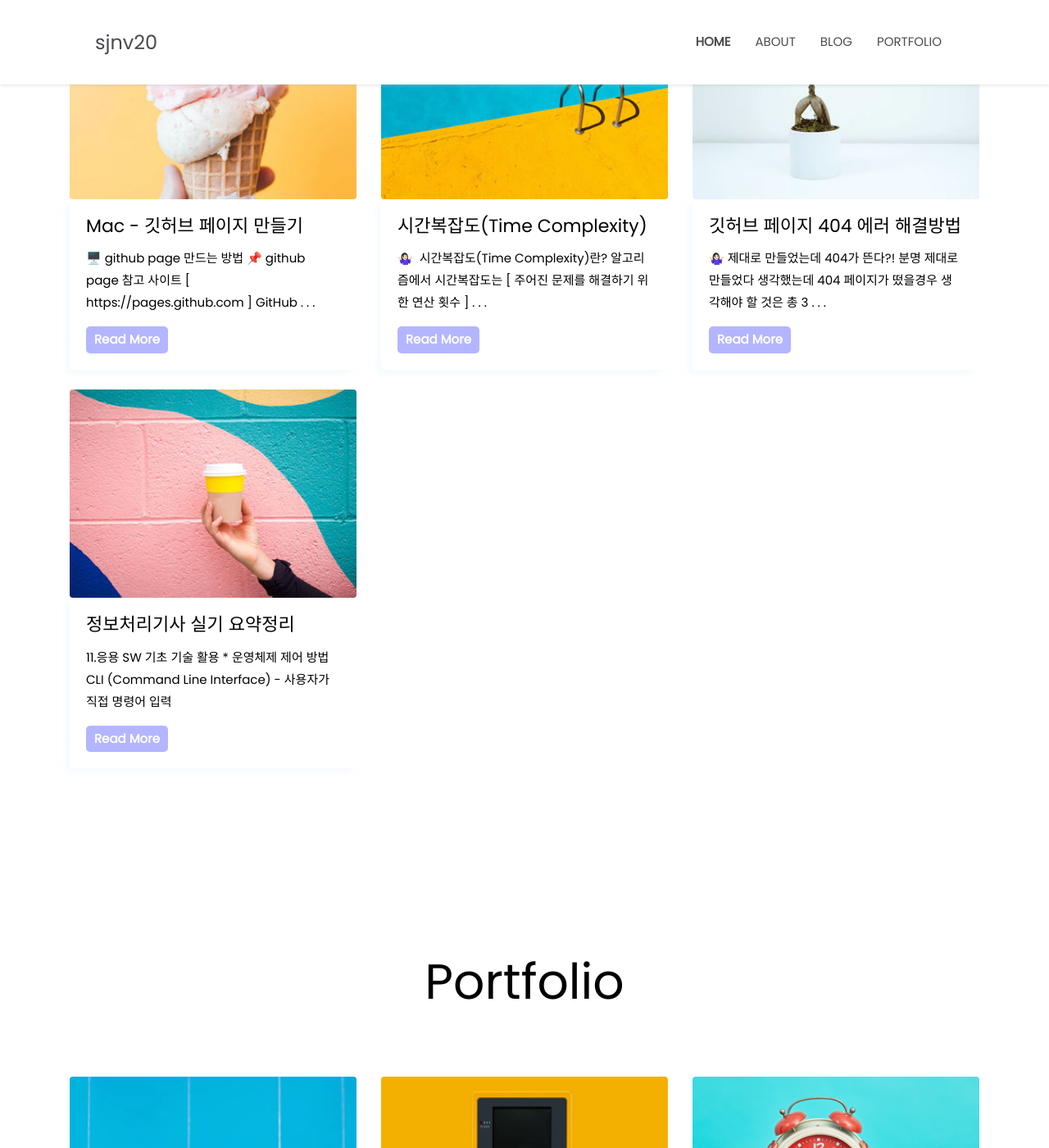
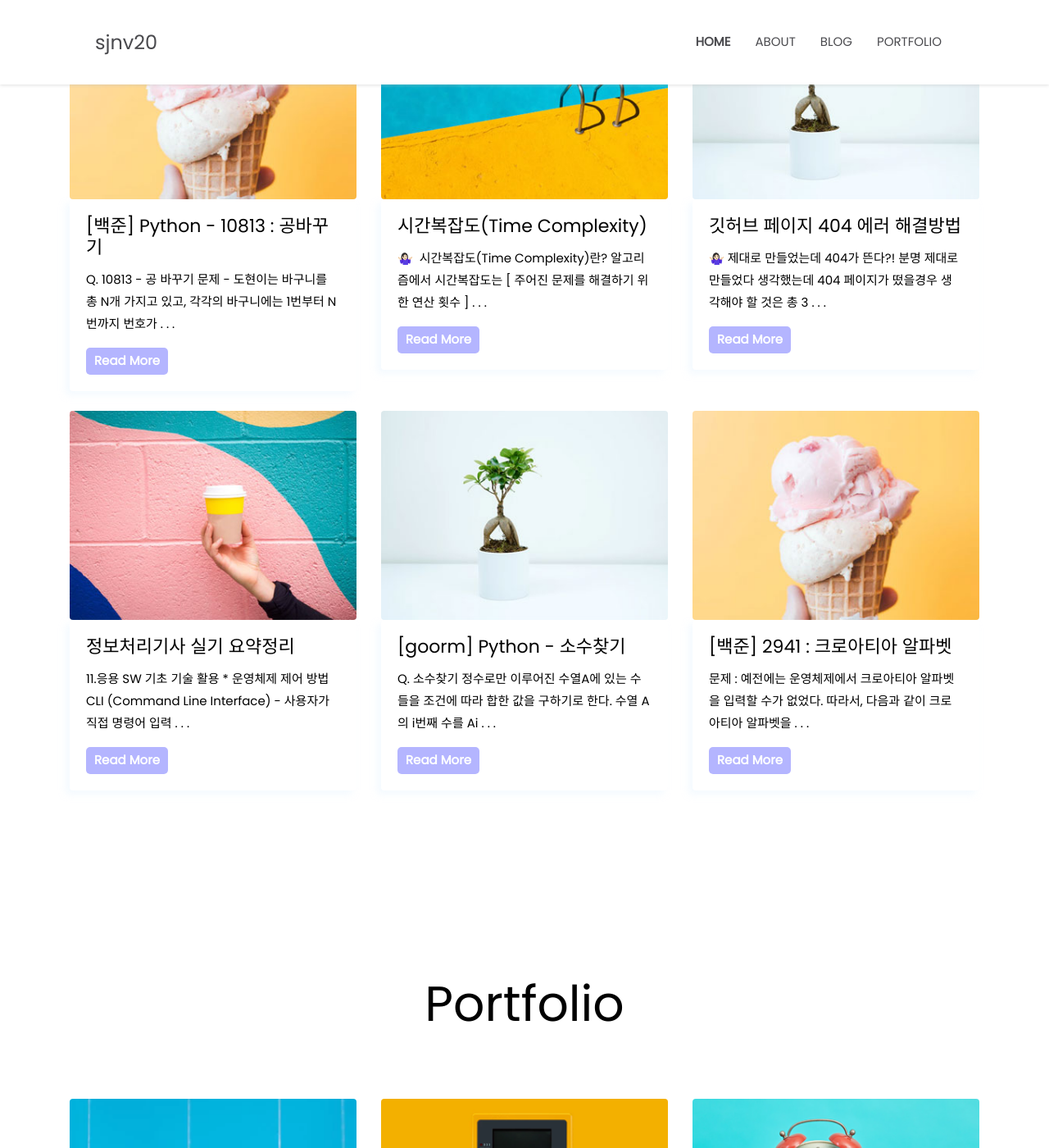
Before and after one commit to sjnv20/sjnv20.github.io, a Jekyll site: the page built from index.html, in a window 1280 px wide and 1400 px high, scrolled down 1546 px. Shown: the whole window at 82% size. Built offline with Jekyll 4.4.1, drawn with Linux system fonts in a browser that asks for light colours.

Commit message:
blog edit2

```diff
--- a/_data/settings.yml
+++ b/_data/settings.yml
@@ -266,11 +266,11 @@ blog-label:
 
 blog-items:
   - image: "assets/images/blog/post-2.jpg"
-    url: "https://sj-nv20.tistory.com/9"
+    url: "https://sj-nv20.tistory.com/13"
     blog-type:
       - type: "tistory"
-    memo: Mac - 깃허브 페이지 만들기
-    text: 🖥️ github page 만드는 방법 📌 github page 참고 사이트 [ https://pages.github.com ] GitHub . . .
+    memo: "[백준] Python - 10813 : 공바꾸기"
+    text: Q. 10813 - 공 바꾸기 문제 - 도현이는 바구니를 총 N개 가지고 있고, 각각의 바구니에는 1번부터 N번까지 번호가 . . .
 
   - image: "assets/images/blog/post-3.jpg"
     url: "https://velog.io/@sj-_nv20/Algorithm-%EC%8B%9C%EA%B0%84%EB%B3%B5%EC%9E%A1%EB%8F%84Time-Complexity-%EC%95%8C%EA%B3%A0%EB%A6%AC%EC%A6%98-%EC%84%A0%ED%83%9D%EC%9D%98"
@@ -291,7 +291,21 @@ blog-items:
     blog-type:
       - type: "tistory"
     memo: 정보처리기사 실기 요약정리
-    text: 11.응용 SW 기초 기술 활용 * 운영체제 제어 방법 CLI (Command Line Interface) - 사용자가 직접 명령어 입력
+    text: 11.응용 SW 기초 기술 활용 * 운영체제 제어 방법 CLI (Command Line Interface) - 사용자가 직접 명령어 입력 . . .
+
+  - image: "assets/images/blog/post-4.jpg"
+    url: "https://sj-nv20.tistory.com/11"
+    blog-type:
+      - type: "tistory"
+    memo: "[goorm] Python - 소수찾기"
+    text: "Q. 소수찾기 정수로만 이루어진 수열A에 있는 수들을 조건에 따라 합한 값을 구하기로 한다. 수열 A의 i번째 수를 Ai . . ."
+
+  - image: "assets/images/blog/post-2.jpg"
+    url: "https://velog.io/@sj-_nv20/%EB%B0%B1%EC%A4%80-Python-2941-%ED%81%AC%EB%A1%9C%EC%95%84%ED%8B%B0%EC%95%84-%EC%95%8C%ED%8C%8C%EB%B2%B3"
+    blog-type:
+      - type: "velog"
+    memo: "[백준] 2941 : 크로아티아 알파벳"
+    text: "문제 : 예전에는 운영체제에서 크로아티아 알파벳을 입력할 수가 없었다. 따라서, 다음과 같이 크로아티아 알파벳을 . . ."
 #-------------------------------
 # Testimonials Section
 
```
